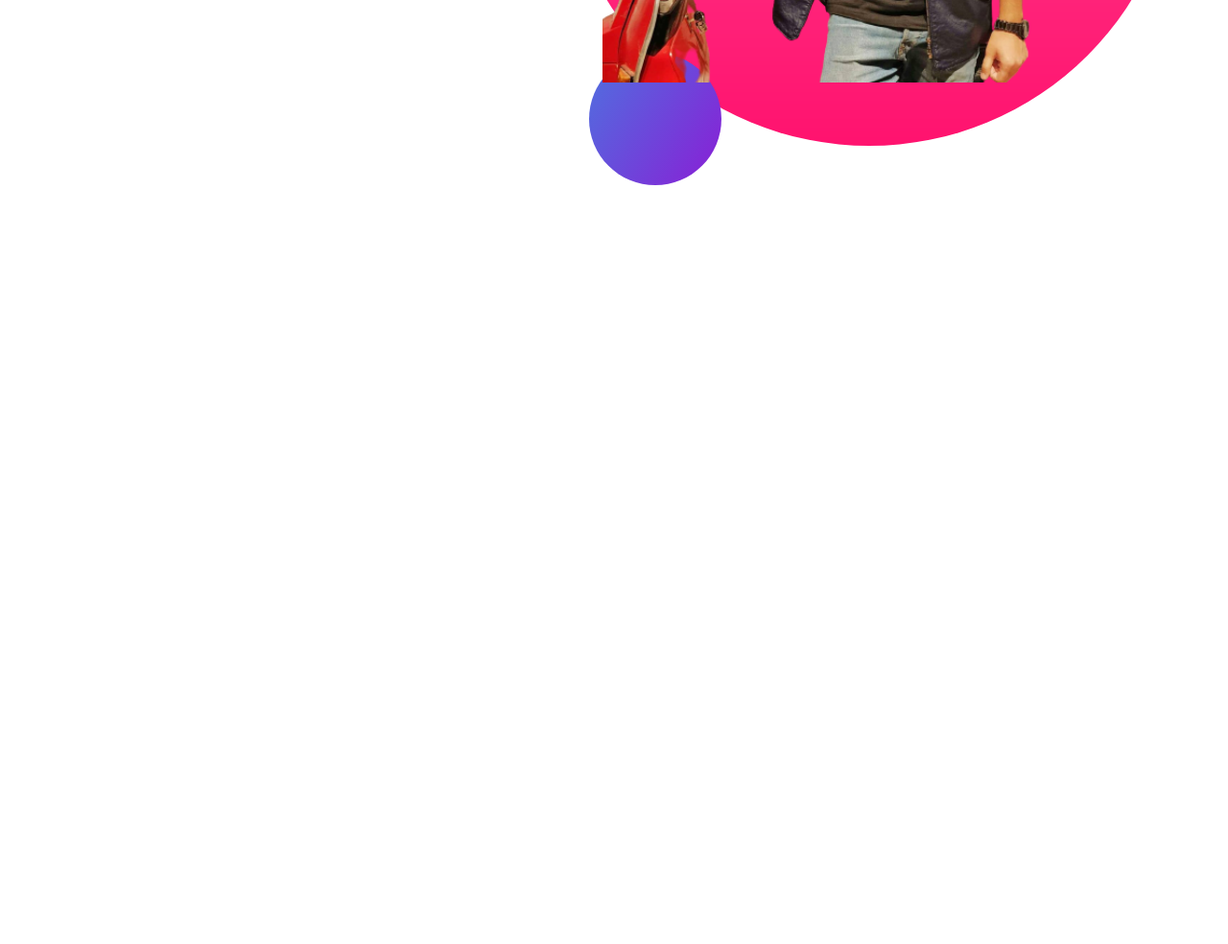
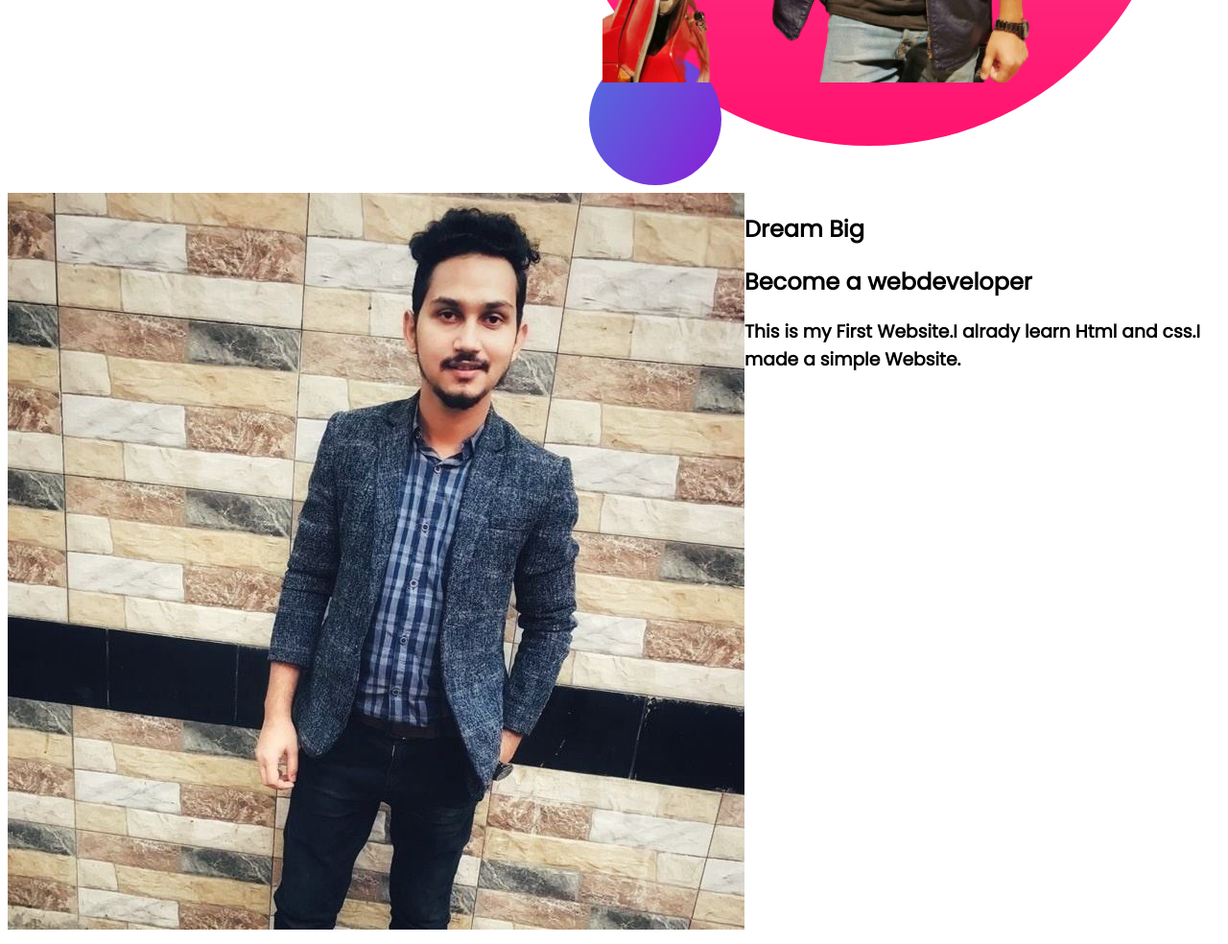
Before and after one commit to TasnimRidoy/My-portfolio-website, a plain HTML site: page index.html in a window 1280 px wide. Shown: the part 500-1484 px from the top of the page at 96% size. Before the commit the page ends 800 px from the top, so only its background shows below. Drawn offline with Linux system fonts and the light colour scheme.

Commit message:
style added

```diff
--- a/index.html
+++ b/index.html
@@ -26,6 +26,20 @@
         </div>
         <div class="tt"><img src="showoff/my-bg2.png"></div>
     </section>
+    <section class="ridoy">
+        <div>
+            <img src="showoff/130053502_2786887938221783_7697196226569577749_n.jpg">
+        </div>
+        <div>
+            <h1>Dream Big</h1>
+            <h2>Become a webdeveloper</h2>
+            <h3> This is my First Website.I alrady learn Html and css.I made a simple Website.</h3>
+
+
+        </div>
+
+
+    </section>
 </body>
 
 </html>
```
